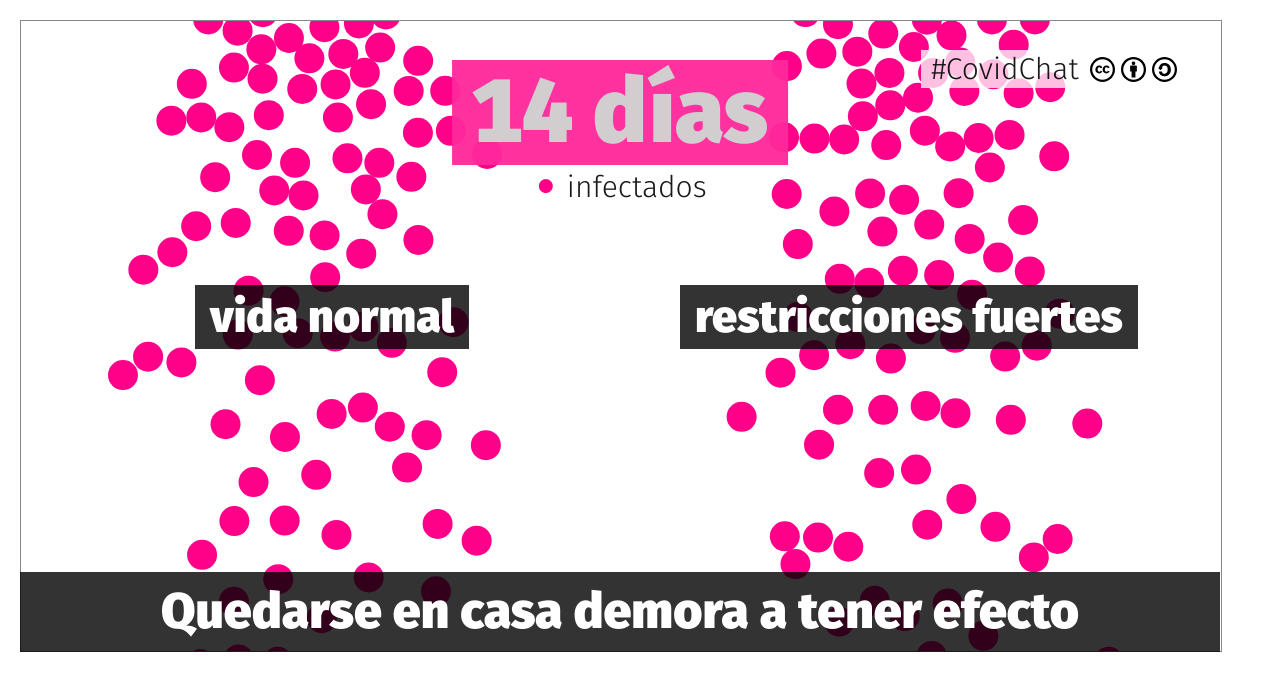
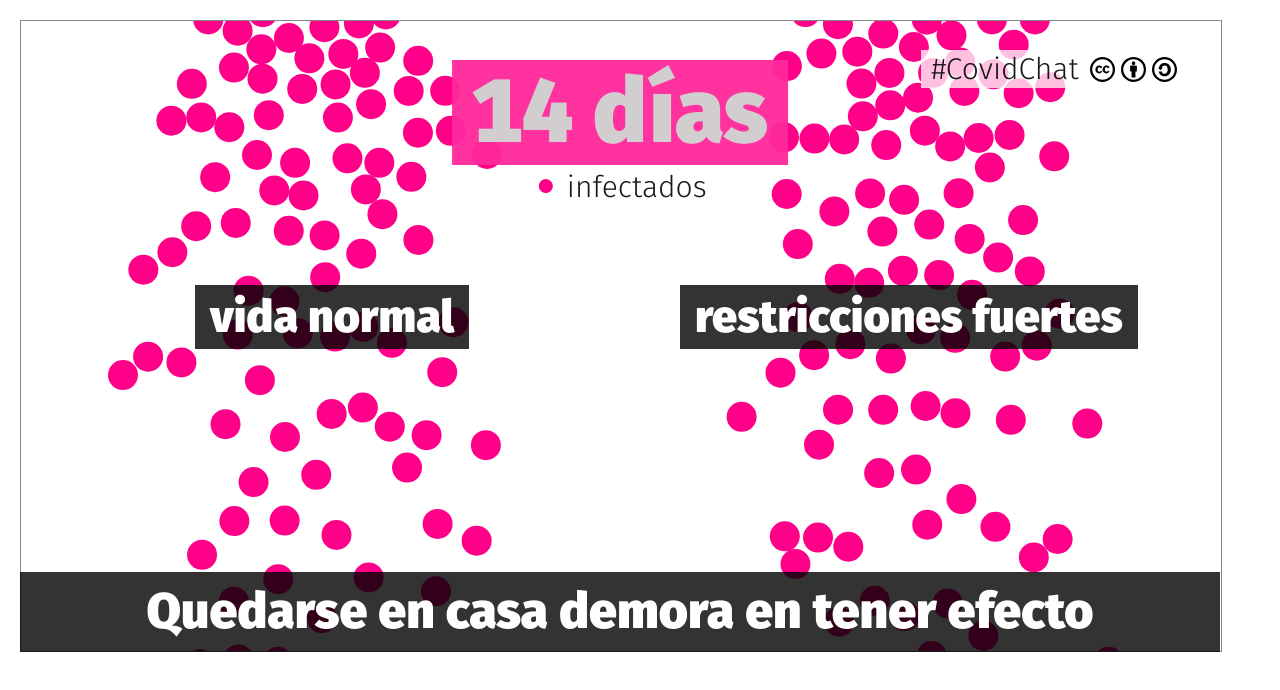
Before and after one commit to cheerful/covidchat-14days-waterfall, a plain HTML site: page index.html in a window 1280 px wide. Drawn offline with Linux system fonts and the light colour scheme; animation ran at ten frames a second.

Commit message:
Fix spanish translation

```diff
--- a/index.html
+++ b/index.html
@@ -417,7 +417,7 @@
   <img src="cc.svg"><img src="by.svg"><img src="sa.svg">
 </div>
 <div id="stay_at_home">
-  Quedarse en casa demora a tener efecto
+  Quedarse en casa demora en tener efecto
 </div>
 </body>
 </html>
```
